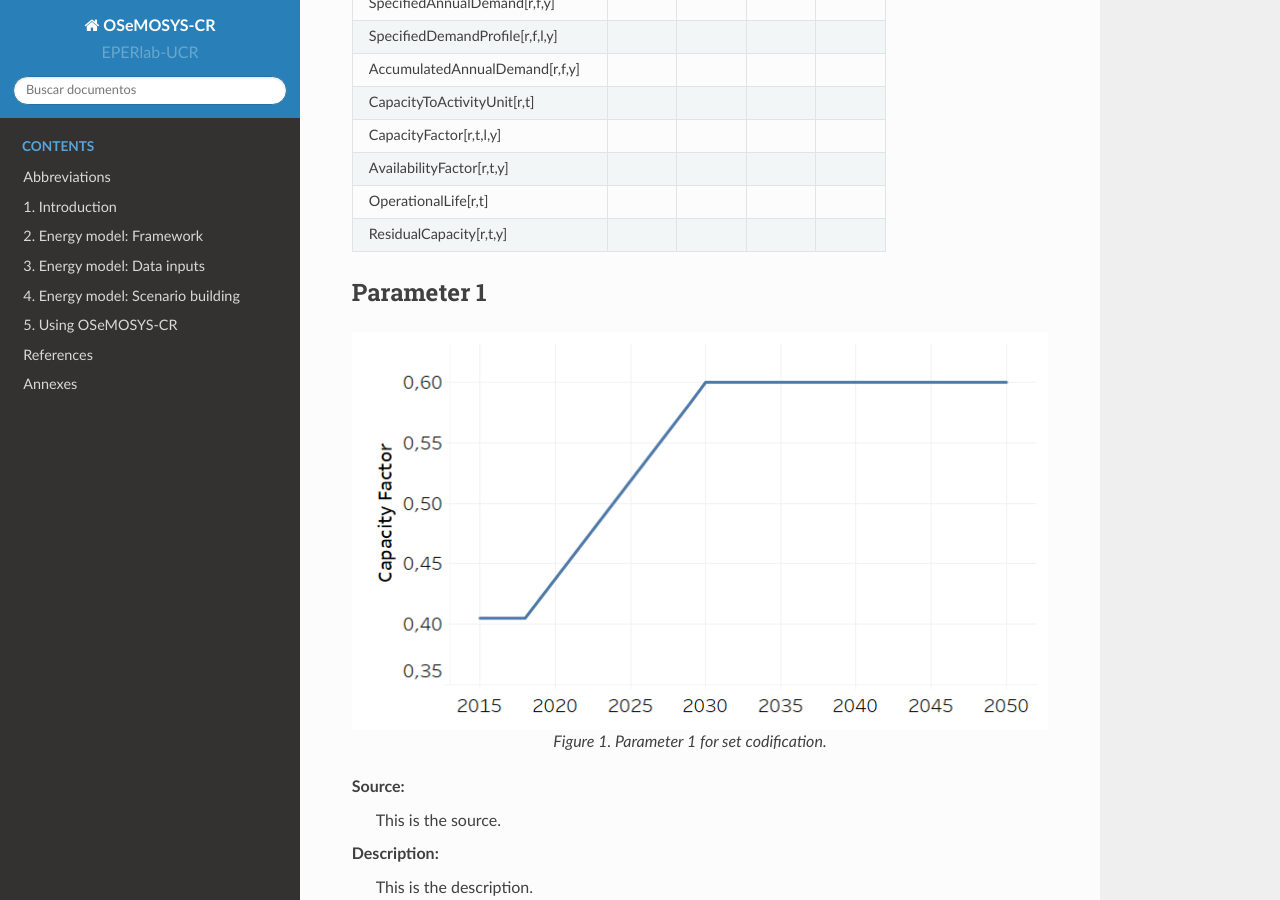
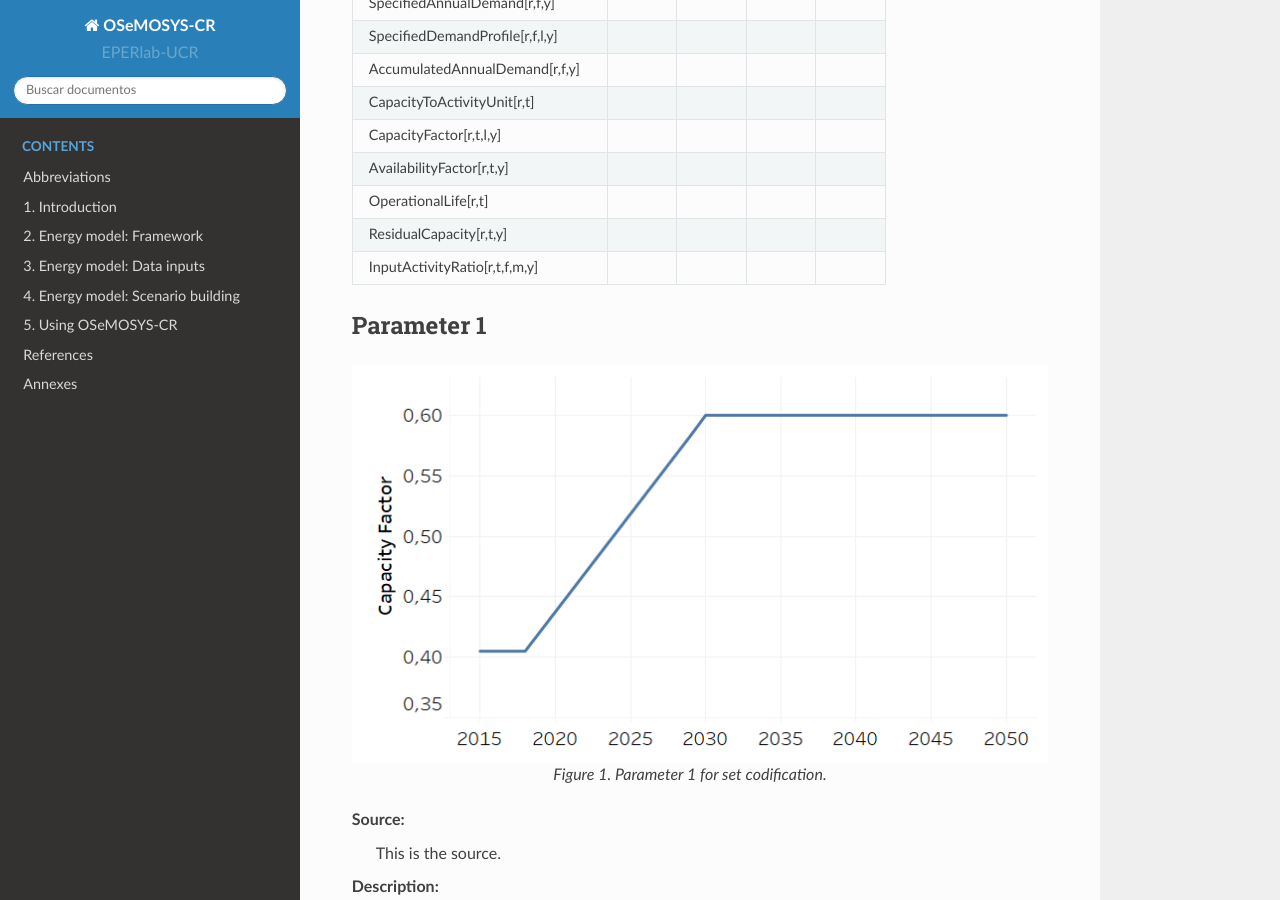
Before and after one commit to EPERLab/OSeMOSYS-CR, a Sphinx documentation site: the page built from docs/Template_example.rst, in a window 1280 px wide and 900 px high, scrolled down 636 px. Built offline with Sphinx 7.4.7 and the Read the Docs theme 2.0.0, drawn with Linux system fonts in a browser that asks for light colours; formulas are drawn with MathJax 3.

Commit message:
Update Template_example.rst

```diff
--- a/docs/Template_example.rst
+++ b/docs/Template_example.rst
@@ -31,6 +31,8 @@ Set codification
 | OperationalLife[r,t]                                    |              |              |              |              |
 +---------------------------------------------------------+--------------+--------------+--------------+--------------+
 | ResidualCapacity[r,t,y]                                 |              |              |              |              |
++---------------------------------------------------------+--------------+--------------+--------------+--------------+
+| InputActivityRatio[r,t,f,m,y]                           |              |              |              |              |
 +---------------------------------------------------------+--------------+--------------+--------------+--------------+
 
 
```
